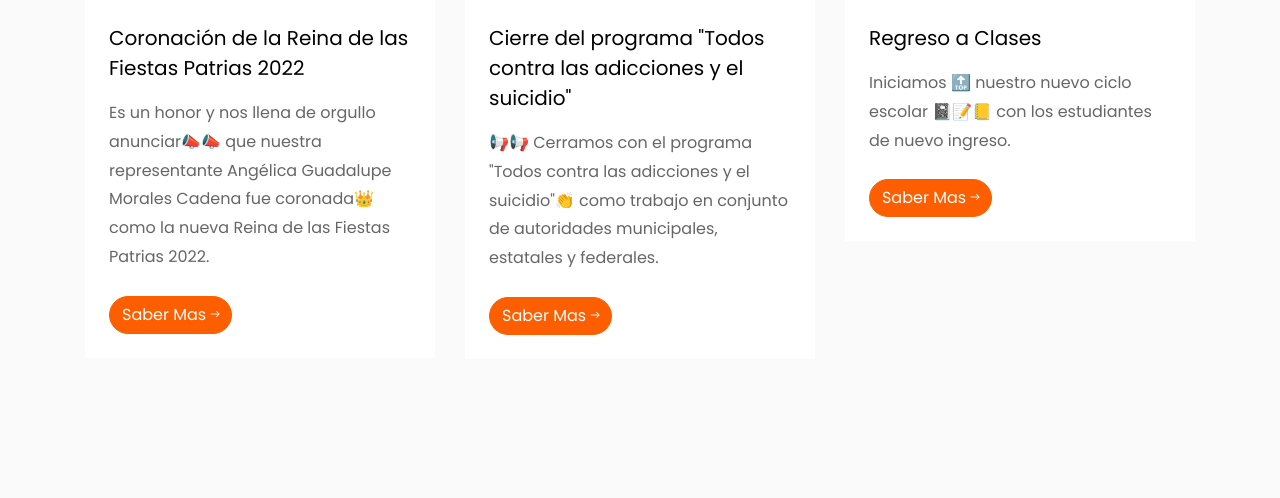
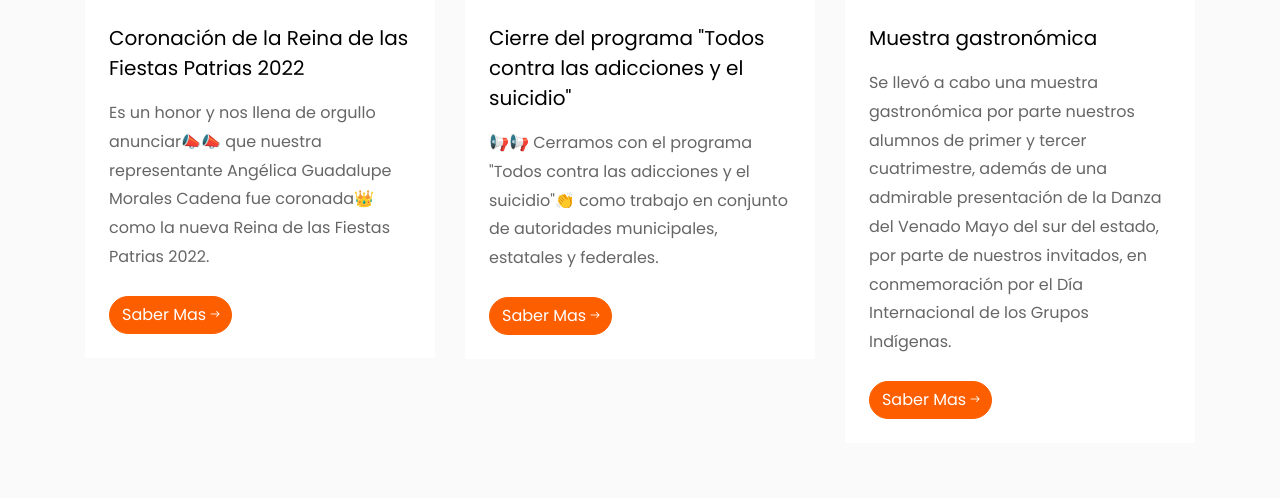
Before and after one commit to comunicacionLobos/webapgeLobos, a PHP site: page / in a window 1280 px wide. Shown: the part 5404-5902 px from the top of the page. Run offline with PHP 8.4, Linux system fonts and the light colour scheme; some libraries are stand-ins or nearby versions; some web fonts are replaced.

Commit message:
NOTICIAS

```diff
--- a/index.php
+++ b/index.php
@@ -387,14 +387,14 @@
 						<a href="https://www.facebook.com/miprepanogales/posts/7938255666215782" class="block-20 d-flex align-items-end"
 							style="background-image: url('images/publicacion1.jpg');">
 							<div class="meta-date text-center p-2">
-								<span class="day">3</span>
+								<span class="day">31</span>
 								<span class="mos">Agosto</span>
 								<span class="yr">2022</span>
 							</div>
 						</a>
 						<div class="text bg-white p-4">
-							<h3 class="heading"><a href="#">Regreso a Clases</a></h3>
-							<p>Iniciamos 🔝 nuestro nuevo ciclo escolar 📓📝📒 con los estudiantes de nuevo ingreso.</p>
+							<h3 class="heading"><a href="#">Muestra gastronómica</a></h3>
+							<p>Se llevó a cabo una muestra gastronómica por parte nuestros alumnos de primer y tercer cuatrimestre, además de una admirable presentación de la Danza del Venado Mayo del sur del estado, por parte de nuestros invitados, en conmemoración por el Día Internacional de los Grupos Indígenas.</p>
 							<div class="d-flex align-items-center mt-4">
 								<p class="mb-0"><a href="https://www.facebook.com/miprepanogales/posts/7938255666215782" target="_blank" class="btn btn-primary">Saber Mas <span
 											class="ion-ios-arrow-round-forward"></span></a></p>
```
Also changed, not shown: images/publicacion1.jpg.
